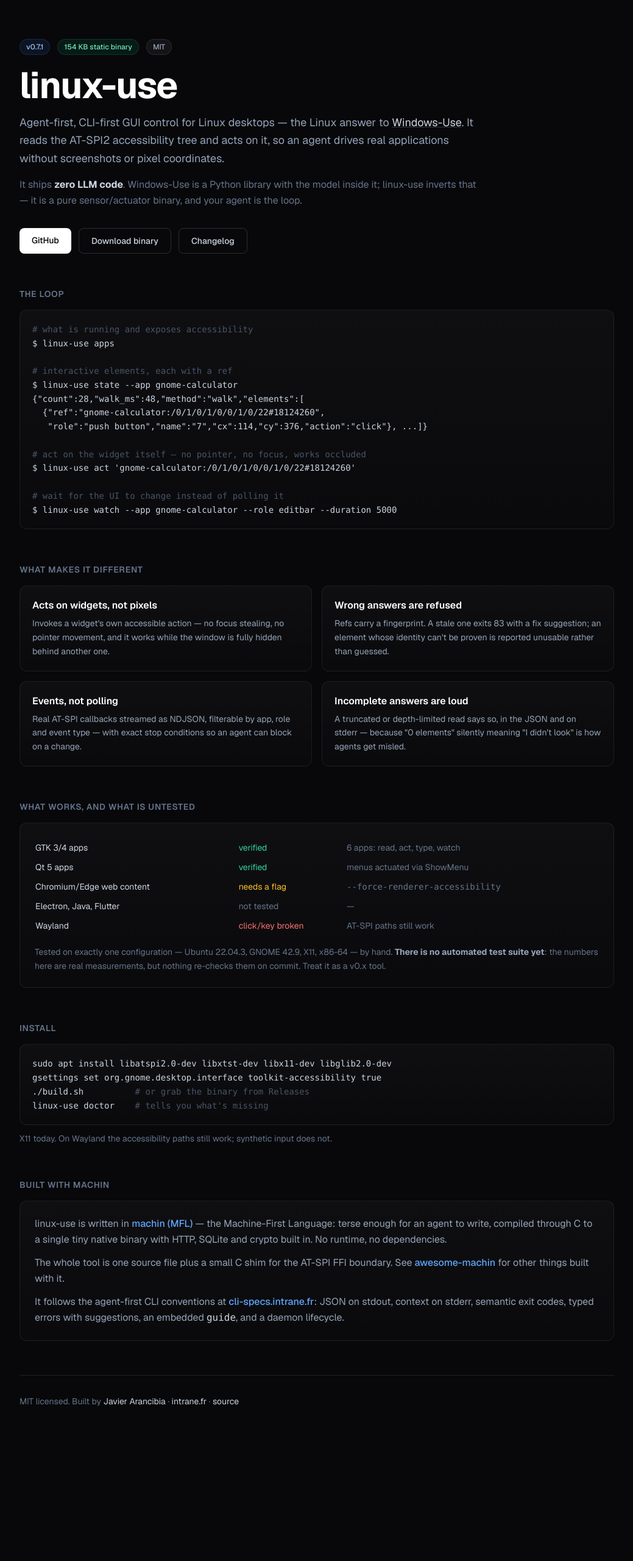
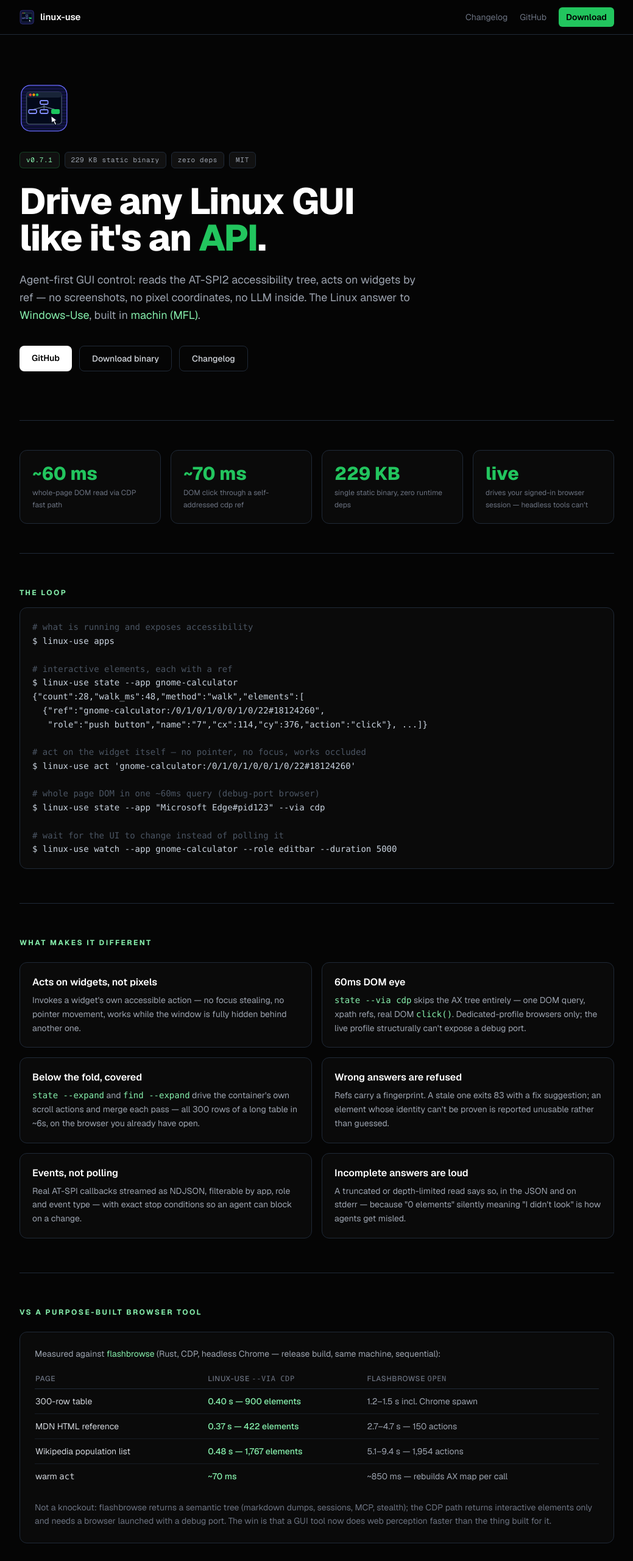
Before and after one commit to javimosch/linux-use, a plain HTML site: page docs/index.html in a window 1280 px wide. Shown: the top 2560 px of the page at 61% size, without its empty margins (120-1159 px from the left). Before the commit the page ends 2372 px from the top, so only its background shows below. Drawn offline with nearby package versions, Linux system fonts and the light colour scheme.

Commit message:
docs: facelift gh-pages site to intrane micro-saas style
Dark #050505 base, #0a0a0a cards on #1f2937 borders with green
(#22c55e/#86efac) accents and hover lift, matching blog.intrane.fr and
the landings. Adds sticky nav with icon, tagchips, a stat band for the
new CDP numbers (~60ms DOM read, ~70ms act), a benchmark section vs
flashbrowse, favicon, and fixes a broken back-link on the changelog
index plus stray blue accents in the Aug changelog.

Generated with [Devin](https://devin.ai)

Co-Authored-By: Devin <158243242+devin-ai-integration[bot]@users.noreply.github.com>

```diff
--- a/docs/index.html
+++ b/docs/index.html
@@ -4,141 +4,228 @@
 <meta charset="utf-8">
 <meta name="viewport" content="width=device-width, initial-scale=1">
 <title>linux-use — agent-first GUI control for Linux</title>
-<meta name="description" content="Agent-first, CLI-first GUI control for Linux desktops via the AT-SPI2 accessibility tree. A single static binary built with machin (MFL). The Linux answer to Windows-Use.">
-<link href="https://fonts.googleapis.com/css2?family=Geist:wght@400;500;600;700&family=Geist+Mono:wght@400;500&display=swap" rel="stylesheet">
+<meta name="description" content="Agent-first GUI control for Linux desktops: AT-SPI2 perception and actuation plus a 60ms CDP DOM fast path. A single 229 KB static binary built with machin (MFL). The Linux answer to Windows-Use.">
+<link rel="icon" type="image/png" href="assets/icon.png">
+<link href="https://fonts.googleapis.com/css2?family=Geist:wght@400;500;600;700;800&family=Geist+Mono:wght@400;500&display=swap" rel="stylesheet">
 <script src="https://cdn.tailwindcss.com"></script>
 <style>
   body { font-family: 'Geist', system-ui, sans-serif; }
   code, pre { font-family: 'Geist Mono', ui-monospace, monospace; }
-  .card { background: linear-gradient(180deg, rgba(255,255,255,.03), rgba(255,255,255,.01)); border: 1px solid rgba(255,255,255,.07); }
-  .card:hover { border-color: rgba(59,130,246,.35); }
+  .card { background: #0a0a0a; border: 1px solid #1f2937; transition: all .3s; }
+  .card:hover { border-color: rgba(34,197,94,.5); transform: translateY(-2px); }
+  .tagchip { font-family:'Geist Mono',monospace; font-size:11px; letter-spacing:.06em;
+             padding:4px 10px; border-radius:6px; border:1px solid #1f2937; color:#9ca3af; background:#111; }
 </style>
 </head>
-<body class="bg-[#08080a] text-slate-100 antialiased">
+<body class="bg-[#050505] text-slate-100 antialiased">
 
-<div class="max-w-5xl mx-auto px-6 py-16">
+<!-- nav -->
+<nav class="border-b border-[#1f2937] sticky top-0 z-20 bg-[#050505]/90 backdrop-blur">
+  <div class="max-w-5xl mx-auto px-6 h-14 flex items-center gap-4">
+    <a href="index.html" class="flex items-center gap-2.5 font-semibold text-white text-[15px] hover:text-[#86efac] transition-colors">
+      <img src="assets/icon.png" alt="" class="w-6 h-6 rounded">linux-use
+    </a>
+    <div class="ml-auto flex items-center gap-5 text-sm">
+      <a href="changelog.html" class="text-gray-500 hover:text-white transition-colors">Changelog</a>
+      <a href="https://github.com/javimosch/linux-use" class="text-gray-500 hover:text-white transition-colors">GitHub</a>
+      <a href="https://github.com/javimosch/linux-use/releases/latest" class="px-3 py-1.5 rounded-md bg-[#22c55e] text-black font-semibold hover:bg-[#86efac] transition-colors">Download</a>
+    </div>
+  </div>
+</nav>
 
-  <header class="mb-14">
-    <div class="flex items-center gap-3 mb-5 flex-wrap">
-      <span class="text-xs font-medium px-2.5 py-1 rounded-full bg-blue-500/10 text-blue-300 border border-blue-500/20">v0.7.1</span>
-      <span class="text-xs font-medium px-2.5 py-1 rounded-full bg-emerald-500/10 text-emerald-300 border border-emerald-500/20">154 KB static binary</span>
-      <span class="text-xs font-medium px-2.5 py-1 rounded-full bg-white/5 text-slate-400 border border-white/10">MIT</span>
+<div class="max-w-5xl mx-auto px-6">
+
+  <!-- hero -->
+  <header class="py-16 sm:py-20 border-b border-[#1f2937]">
+    <img src="assets/icon.png" alt="linux-use icon" class="w-20 h-20 rounded-2xl mb-8">
+    <div class="flex items-center gap-2 mb-6 flex-wrap">
+      <span class="tagchip !text-[#86efac] !border-[#22c55e]/25">v0.7.1</span>
+      <span class="tagchip">229 KB static binary</span>
+      <span class="tagchip">zero deps</span>
+      <span class="tagchip">MIT</span>
     </div>
-    <h1 class="text-5xl sm:text-6xl font-bold text-white tracking-tight">linux-use</h1>
-    <p class="text-slate-400 mt-4 text-lg max-w-3xl leading-relaxed">
-      Agent-first, CLI-first GUI control for Linux desktops — the Linux answer to
-      <a href="https://github.com/Jeomon/Windows-Use" class="text-slate-300 underline decoration-white/20 hover:decoration-blue-400">Windows-Use</a>.
-      It reads the AT-SPI2 accessibility tree and acts on it, so an agent drives real
-      applications without screenshots or pixel coordinates.
+    <h1 class="text-5xl sm:text-6xl font-extrabold text-white tracking-tight leading-[1.05]">
+      Drive any Linux GUI<br>like it's an <em class="not-italic text-[#22c55e]">API</em>.
+    </h1>
+    <p class="text-gray-400 mt-6 text-lg max-w-2xl leading-relaxed">
+      Agent-first GUI control: reads the AT-SPI2 accessibility tree, acts on widgets
+      by ref — no screenshots, no pixel coordinates, no LLM inside. The Linux answer to
+      <a href="https://github.com/Jeomon/Windows-Use" class="text-[#86efac] hover:underline">Windows-Use</a>,
+      built in <a href="https://github.com/javimosch/machin" class="text-[#86efac] hover:underline">machin (MFL)</a>.
     </p>
-    <p class="text-slate-500 mt-4 max-w-3xl leading-relaxed">
-      It ships <strong class="text-slate-300">zero LLM code</strong>. Windows-Use is a Python library with the model
-      inside it; linux-use inverts that — it is a pure sensor/actuator binary, and your agent is the loop.
-    </p>
-    <nav class="mt-8 flex flex-wrap gap-3">
-      <a href="https://github.com/javimosch/linux-use" class="inline-block px-5 py-2.5 rounded-lg bg-white text-black font-medium text-sm hover:bg-slate-200 transition-all">GitHub</a>
-      <a href="https://github.com/javimosch/linux-use/releases/latest" class="inline-block px-5 py-2.5 rounded-lg border border-white/15 text-slate-300 font-medium text-sm hover:border-blue-500 hover:text-blue-400 transition-all">Download binary</a>
-      <a href="changelog.html" class="inline-block px-5 py-2.5 rounded-lg border border-white/15 text-slate-300 font-medium text-sm hover:border-blue-500 hover:text-blue-400 transition-all">Changelog</a>
+    <nav class="mt-9 flex flex-wrap gap-3">
+      <a href="https://github.com/javimosch/linux-use" class="px-5 py-2.5 rounded-lg bg-white text-black font-semibold text-sm hover:bg-slate-200 transition-all">GitHub</a>
+      <a href="https://github.com/javimosch/linux-use/releases/latest" class="px-5 py-2.5 rounded-lg border border-[#1f2937] text-gray-300 font-medium text-sm hover:border-[#22c55e]/50 hover:text-[#86efac] transition-all">Download binary</a>
+      <a href="changelog.html" class="px-5 py-2.5 rounded-lg border border-[#1f2937] text-gray-300 font-medium text-sm hover:border-[#22c55e]/50 hover:text-[#86efac] transition-all">Changelog</a>
     </nav>
   </header>
 
-  <section class="mb-14">
-    <h2 class="text-sm font-semibold text-slate-500 uppercase tracking-wider mb-4">The loop</h2>
-    <pre class="card rounded-xl p-5 text-sm text-slate-300 overflow-x-auto leading-relaxed"><span class="text-slate-600"># what is running and exposes accessibility</span>
+  <!-- stat band -->
+  <section class="py-12 border-b border-[#1f2937]">
+    <div class="grid grid-cols-2 sm:grid-cols-4 gap-4">
+      <div class="card rounded-xl p-5">
+        <div class="text-3xl font-extrabold text-[#22c55e]">~60 ms</div>
+        <div class="text-xs text-gray-500 mt-1 leading-relaxed">whole-page DOM read via CDP fast path</div>
+      </div>
+      <div class="card rounded-xl p-5">
+        <div class="text-3xl font-extrabold text-[#22c55e]">~70 ms</div>
+        <div class="text-xs text-gray-500 mt-1 leading-relaxed">DOM click through a self-addressed cdp ref</div>
+      </div>
+      <div class="card rounded-xl p-5">
+        <div class="text-3xl font-extrabold text-[#22c55e]">229 KB</div>
+        <div class="text-xs text-gray-500 mt-1 leading-relaxed">single static binary, zero runtime deps</div>
+      </div>
+      <div class="card rounded-xl p-5">
+        <div class="text-3xl font-extrabold text-[#22c55e]">live</div>
+        <div class="text-xs text-gray-500 mt-1 leading-relaxed">drives your signed-in browser session — headless tools can't</div>
+      </div>
+    </div>
+  </section>
+
+  <!-- the loop -->
+  <section class="py-14 border-b border-[#1f2937]">
+    <div class="text-xs font-bold tracking-[0.2em] uppercase text-[#86efac] mb-4">The loop</div>
+    <pre class="card rounded-xl p-5 text-sm text-slate-300 overflow-x-auto leading-relaxed"><span class="text-gray-600"># what is running and exposes accessibility</span>
 $ linux-use apps
 
-<span class="text-slate-600"># interactive elements, each with a ref</span>
+<span class="text-gray-600"># interactive elements, each with a ref</span>
 $ linux-use state --app gnome-calculator
 {"count":28,"walk_ms":48,"method":"walk","elements":[
   {"ref":"gnome-calculator:/0/1/0/1/0/0/1/0/22#18124260",
    "role":"push button","name":"7","cx":114,"cy":376,"action":"click"}, ...]}
 
-<span class="text-slate-600"># act on the widget itself — no pointer, no focus, works occluded</span>
+<span class="text-gray-600"># act on the widget itself — no pointer, no focus, works occluded</span>
 $ linux-use act 'gnome-calculator:/0/1/0/1/0/0/1/0/22#18124260'
 
-<span class="text-slate-600"># wait for the UI to change instead of polling it</span>
+<span class="text-gray-600"># whole page DOM in one ~60ms query (debug-port browser)</span>
+$ linux-use state --app "Microsoft Edge#pid123" --via cdp
+
+<span class="text-gray-600"># wait for the UI to change instead of polling it</span>
 $ linux-use watch --app gnome-calculator --role editbar --duration 5000</pre>
   </section>
 
-  <section class="mb-14">
-    <h2 class="text-sm font-semibold text-slate-500 uppercase tracking-wider mb-4">What makes it different</h2>
+  <!-- what makes it different -->
+  <section class="py-14 border-b border-[#1f2937]">
+    <div class="text-xs font-bold tracking-[0.2em] uppercase text-[#86efac] mb-6">What makes it different</div>
     <div class="grid sm:grid-cols-2 gap-4">
       <div class="card rounded-xl p-5">
         <h3 class="font-semibold text-white mb-1.5">Acts on widgets, not pixels</h3>
-        <p class="text-slate-400 text-sm leading-relaxed">Invokes a widget's own accessible action — no focus stealing, no pointer movement, and it works while the window is fully hidden behind another one.</p>
+        <p class="text-gray-400 text-sm leading-relaxed">Invokes a widget's own accessible action — no focus stealing, no pointer movement, works while the window is fully hidden behind another one.</p>
+      </div>
+      <div class="card rounded-xl p-5">
+        <h3 class="font-semibold text-white mb-1.5">60ms DOM eye</h3>
+        <p class="text-gray-400 text-sm leading-relaxed"><code class="text-[#86efac]">state --via cdp</code> skips the AX tree entirely — one DOM query, xpath refs, real DOM <code class="text-[#86efac]">click()</code>. Dedicated-profile browsers only; the live profile structurally can't expose a debug port.</p>
+      </div>
+      <div class="card rounded-xl p-5">
+        <h3 class="font-semibold text-white mb-1.5">Below the fold, covered</h3>
+        <p class="text-gray-400 text-sm leading-relaxed"><code class="text-[#86efac]">state --expand</code> and <code class="text-[#86efac]">find --expand</code> drive the container's own scroll actions and merge each pass — all 300 rows of a long table in ~6s, on the browser you already have open.</p>
       </div>
       <div class="card rounded-xl p-5">
         <h3 class="font-semibold text-white mb-1.5">Wrong answers are refused</h3>
-        <p class="text-slate-400 text-sm leading-relaxed">Refs carry a fingerprint. A stale one exits 83 with a fix suggestion; an element whose identity can't be proven is reported unusable rather than guessed.</p>
+        <p class="text-gray-400 text-sm leading-relaxed">Refs carry a fingerprint. A stale one exits 83 with a fix suggestion; an element whose identity can't be proven is reported unusable rather than guessed.</p>
       </div>
       <div class="card rounded-xl p-5">
         <h3 class="font-semibold text-white mb-1.5">Events, not polling</h3>
-        <p class="text-slate-400 text-sm leading-relaxed">Real AT-SPI callbacks streamed as NDJSON, filterable by app, role and event type — with exact stop conditions so an agent can block on a change.</p>
+        <p class="text-gray-400 text-sm leading-relaxed">Real AT-SPI callbacks streamed as NDJSON, filterable by app, role and event type — with exact stop conditions so an agent can block on a change.</p>
       </div>
       <div class="card rounded-xl p-5">
         <h3 class="font-semibold text-white mb-1.5">Incomplete answers are loud</h3>
-        <p class="text-slate-400 text-sm leading-relaxed">A truncated or depth-limited read says so, in the JSON and on stderr — because "0 elements" silently meaning "I didn't look" is how agents get misled.</p>
+        <p class="text-gray-400 text-sm leading-relaxed">A truncated or depth-limited read says so, in the JSON and on stderr — because "0 elements" silently meaning "I didn't look" is how agents get misled.</p>
       </div>
     </div>
   </section>
 
-  <section class="mb-14">
-    <h2 class="text-sm font-semibold text-slate-500 uppercase tracking-wider mb-4">What works, and what is untested</h2>
+  <!-- benchmark -->
+  <section class="py-14 border-b border-[#1f2937]">
+    <div class="text-xs font-bold tracking-[0.2em] uppercase text-[#86efac] mb-6">vs a purpose-built browser tool</div>
+    <div class="card rounded-xl p-6">
+      <p class="text-gray-400 text-sm leading-relaxed mb-5">
+        Measured against <a href="https://github.com/nhrbuilds/flashbrowse" class="text-[#86efac] hover:underline">flashbrowse</a> (Rust, CDP, headless Chrome — release build, same machine, sequential):
+      </p>
+      <table class="w-full text-sm">
+        <thead>
+          <tr class="text-left text-xs uppercase tracking-wider text-gray-500 border-b border-[#1f2937]">
+            <th class="pb-2 pr-4 font-medium">page</th>
+            <th class="pb-2 pr-4 font-medium">linux-use <code>--via cdp</code></th>
+            <th class="pb-2 font-medium">flashbrowse <code>open</code></th>
+          </tr>
+        </thead>
+        <tbody class="text-gray-400">
+          <tr class="border-b border-[#1f2937]/60"><td class="py-2.5 pr-4 text-gray-300">300-row table</td><td class="text-[#86efac] font-medium">0.40 s — 900 elements</td><td>1.2–1.5 s incl. Chrome spawn</td></tr>
+          <tr class="border-b border-[#1f2937]/60"><td class="py-2.5 pr-4 text-gray-300">MDN HTML reference</td><td class="text-[#86efac] font-medium">0.37 s — 422 elements</td><td>2.7–4.7 s — 150 actions</td></tr>
+          <tr class="border-b border-[#1f2937]/60"><td class="py-2.5 pr-4 text-gray-300">Wikipedia population list</td><td class="text-[#86efac] font-medium">0.48 s — 1,767 elements</td><td>5.1–9.4 s — 1,954 actions</td></tr>
+          <tr><td class="py-2.5 pr-4 text-gray-300">warm <code>act</code></td><td class="text-[#86efac] font-medium">~70 ms</td><td>~850 ms — rebuilds AX map per call</td></tr>
+        </tbody>
+      </table>
+      <p class="text-gray-500 text-sm mt-5 leading-relaxed">
+        Not a knockout: flashbrowse returns a semantic tree (markdown dumps, sessions, MCP, stealth);
+        the CDP path returns interactive elements only and needs a browser launched with a debug port.
+        The win is that a GUI tool now does web perception faster than the thing built for it.
+      </p>
+    </div>
+  </section>
+
+  <!-- verified matrix -->
+  <section class="py-14 border-b border-[#1f2937]">
+    <div class="text-xs font-bold tracking-[0.2em] uppercase text-[#86efac] mb-6">What works, and what is untested</div>
     <div class="card rounded-xl p-6">
       <table class="w-full text-sm">
-        <tbody class="text-slate-400">
-          <tr><td class="py-1.5 pr-4 text-slate-300">GTK 3/4 apps</td><td class="text-emerald-400">verified</td><td class="text-slate-500">6 apps: read, act, type, watch</td></tr>
-          <tr><td class="py-1.5 pr-4 text-slate-300">Qt 5 apps</td><td class="text-emerald-400">verified</td><td class="text-slate-500">menus actuated via ShowMenu</td></tr>
-          <tr><td class="py-1.5 pr-4 text-slate-300">Chromium/Edge web content</td><td class="text-amber-400">needs a flag</td><td class="text-slate-500"><code>--force-renderer-accessibility</code></td></tr>
-          <tr><td class="py-1.5 pr-4 text-slate-300">Electron, Java, Flutter</td><td class="text-slate-500">not tested</td><td class="text-slate-500">—</td></tr>
-          <tr><td class="py-1.5 pr-4 text-slate-300">Wayland</td><td class="text-red-400">click/key broken</td><td class="text-slate-500">AT-SPI paths still work</td></tr>
+        <tbody class="text-gray-400">
+          <tr><td class="py-1.5 pr-4 text-gray-300">GTK 3/4 apps</td><td class="text-[#22c55e] font-medium">verified</td><td class="text-gray-500">6 apps: read, act, type, watch</td></tr>
+          <tr><td class="py-1.5 pr-4 text-gray-300">Qt 5 apps</td><td class="text-[#22c55e] font-medium">verified</td><td class="text-gray-500">menus actuated via ShowMenu</td></tr>
+          <tr><td class="py-1.5 pr-4 text-gray-300">Chromium/Edge web content</td><td class="text-amber-400 font-medium">needs a flag</td><td class="text-gray-500"><code>--force-renderer-accessibility</code>; <code>--via cdp</code> needs a debug port</td></tr>
+          <tr><td class="py-1.5 pr-4 text-gray-300">Electron, Java, Flutter</td><td class="text-gray-500">not tested</td><td class="text-gray-500">—</td></tr>
+          <tr><td class="py-1.5 pr-4 text-gray-300">Wayland</td><td class="text-red-400 font-medium">click/key broken</td><td class="text-gray-500">AT-SPI paths still work</td></tr>
         </tbody>
       </table>
-      <p class="text-slate-500 text-sm mt-4 leading-relaxed">
+      <p class="text-gray-500 text-sm mt-4 leading-relaxed">
         Tested on exactly one configuration — Ubuntu 22.04.3, GNOME 42.9, X11, x86-64 — by hand.
-        <strong class="text-slate-400">There is no automated test suite yet</strong>: the numbers here are real
+        <strong class="text-gray-400">There is no automated test suite yet</strong>: the numbers here are real
         measurements, but nothing re-checks them on commit. Treat it as a v0.x tool.
       </p>
     </div>
   </section>
 
-  <section class="mb-14">
-    <h2 class="text-sm font-semibold text-slate-500 uppercase tracking-wider mb-4">Install</h2>
+  <!-- install -->
+  <section class="py-14 border-b border-[#1f2937]">
+    <div class="text-xs font-bold tracking-[0.2em] uppercase text-[#86efac] mb-4">Install</div>
     <pre class="card rounded-xl p-5 text-sm text-slate-300 overflow-x-auto leading-relaxed">sudo apt install libatspi2.0-dev libxtst-dev libx11-dev libglib2.0-dev
 gsettings set org.gnome.desktop.interface toolkit-accessibility true
-./build.sh          <span class="text-slate-600"># or grab the binary from Releases</span>
-linux-use doctor    <span class="text-slate-600"># tells you what's missing</span></pre>
-    <p class="text-slate-500 text-sm mt-3">X11 today. On Wayland the accessibility paths still work; synthetic input does not.</p>
+./build.sh          <span class="text-gray-600"># or grab the binary from Releases</span>
+linux-use doctor    <span class="text-gray-600"># tells you what's missing</span></pre>
+    <p class="text-gray-500 text-sm mt-3">X11 today. On Wayland the accessibility paths still work; synthetic input does not.</p>
   </section>
 
-  <section class="mb-14">
-    <h2 class="text-sm font-semibold text-slate-500 uppercase tracking-wider mb-4">Built with machin</h2>
+  <!-- machin -->
+  <section class="py-14 border-b border-[#1f2937]">
+    <div class="text-xs font-bold tracking-[0.2em] uppercase text-[#86efac] mb-6">Built with machin</div>
     <div class="card rounded-xl p-6">
-      <p class="text-slate-400 leading-relaxed">
-        linux-use is written in <a href="https://github.com/javimosch/machin" class="text-blue-400 hover:text-blue-300 font-medium">machin (MFL)</a> —
+      <p class="text-gray-400 leading-relaxed">
+        linux-use is written in <a href="https://github.com/javimosch/machin" class="text-[#86efac] hover:underline font-medium">machin (MFL)</a> —
         the Machine-First Language: terse enough for an agent to write, compiled through C to a single tiny
         native binary with HTTP, SQLite and crypto built in. No runtime, no dependencies.
       </p>
-      <p class="text-slate-400 leading-relaxed mt-3">
-        The whole tool is one source file plus a small C shim for the AT-SPI FFI boundary. See
-        <a href="https://github.com/javimosch/awesome-machin" class="text-blue-400 hover:text-blue-300 font-medium">awesome-machin</a>
+      <p class="text-gray-400 leading-relaxed mt-3">
+        The whole tool is one source file plus a small C shim for the AT-SPI FFI boundary and a minimal
+        localhost WebSocket client for CDP. See
+        <a href="https://github.com/javimosch/awesome-machin" class="text-[#86efac] hover:underline font-medium">awesome-machin</a>
         for other things built with it.
       </p>
-      <p class="text-slate-400 leading-relaxed mt-3">
+      <p class="text-gray-400 leading-relaxed mt-3">
         It follows the agent-first CLI conventions at
-        <a href="https://cli-specs.intrane.fr/" class="text-blue-400 hover:text-blue-300 font-medium">cli-specs.intrane.fr</a>:
+        <a href="https://cli-specs.intrane.fr/" class="text-[#86efac] hover:underline font-medium">cli-specs.intrane.fr</a>:
         JSON on stdout, context on stderr, semantic exit codes, typed errors with suggestions, an embedded
-        <code class="text-slate-300">guide</code>, and a daemon lifecycle.
+        <code class="text-gray-300">guide</code>, and a daemon lifecycle.
       </p>
     </div>
   </section>
 
-  <footer class="pt-8 border-t border-white/10 text-sm text-slate-500">
+  <footer class="py-10 text-sm text-gray-500">
     <p>
       MIT licensed. Built by
-      <a href="https://www.linkedin.com/in/arancibiajav/" class="text-slate-300 hover:text-blue-400">Javier Arancibia</a>
-      · <a href="https://intrane.fr" class="text-slate-300 hover:text-blue-400">intrane.fr</a>
-      · <a href="https://github.com/javimosch/linux-use" class="text-slate-300 hover:text-blue-400">source</a>
+      <a href="https://www.linkedin.com/in/arancibiajav/" class="text-gray-400 hover:text-[#86efac]">Javier Arancibia</a>
+      · <a href="https://intrane.fr" class="text-gray-400 hover:text-[#86efac]">intrane.fr</a>
+      · <a href="https://github.com/javimosch/linux-use" class="text-gray-400 hover:text-[#86efac]">source</a>
     </p>
   </footer>
 
```
Also changed, not shown: docs/changelog-2026-08.html (+2 -2 lines), docs/changelog.html (+9 -7 lines), docs/assets/icon.png (added).
